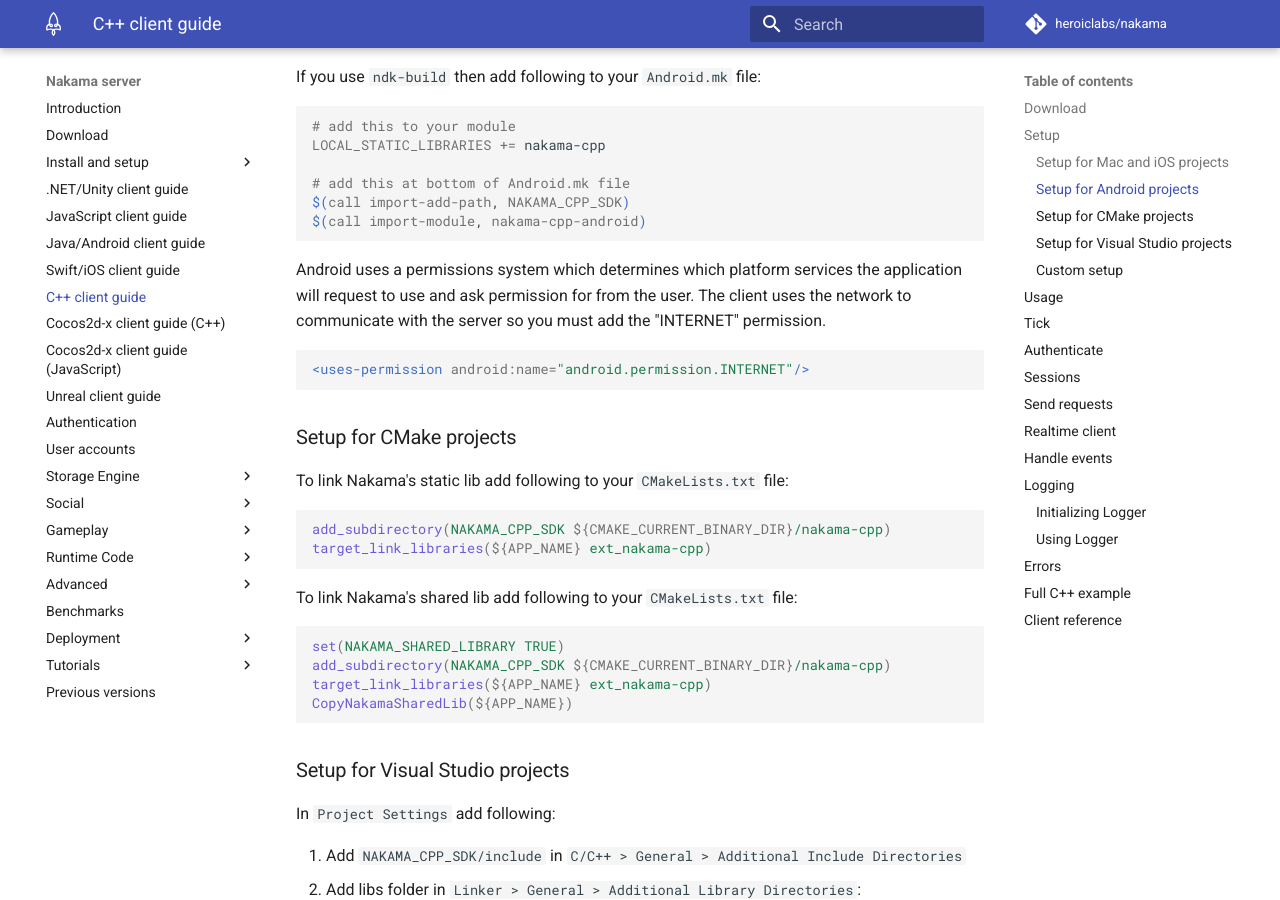
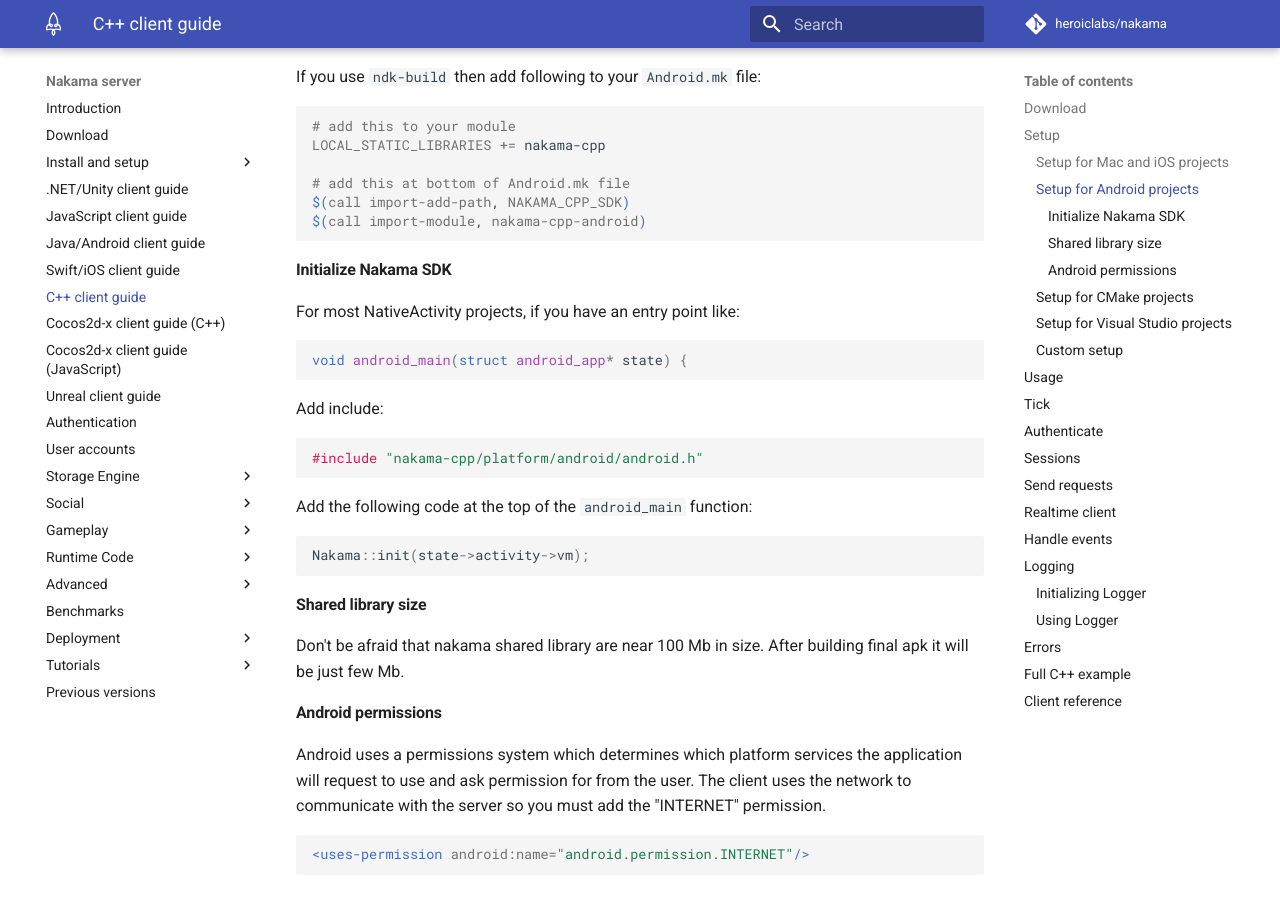
Before and after one commit to heroiclabs/nakama-docs, an MkDocs documentation site: the page built from docs/cpp-client-guide.md, in a window 1280 px wide and 900 px high, scrolled down 1072 px. Built offline with MkDocs 1.6.1 and Material for MkDocs 9.7.7, drawn with Linux system fonts in a browser that asks for light colours; comment, search, counter and statistics services are not loaded; old or Windows-style settings are respelled for this version of MkDocs; some of the changed text lies outside the part shown.

Commit message:
update cpp-client-guide

````diff
--- a/docs/cpp-client-guide.md
+++ b/docs/cpp-client-guide.md
@@ -39,6 +39,32 @@
 $(call import-add-path, NAKAMA_CPP_SDK)
 $(call import-module, nakama-cpp-android)
 ```
+
+#### Initialize Nakama SDK
+
+For most NativeActivity projects, if you have an entry point like:
+
+```cpp
+void android_main(struct android_app* state) {
+```
+
+Add include:
+
+```cpp
+#include "nakama-cpp/platform/android/android.h"
+```
+
+Add the following code at the top of the `android_main` function:
+
+```cpp
+Nakama::init(state->activity->vm);
+```
+
+#### Shared library size
+
+Don't be afraid that nakama shared library are near 100 Mb in size. After building final apk it will be just few Mb.
+
+#### Android permissions
 
 Android uses a permissions system which determines which platform services the application will request to use and ask permission for from the user. The client uses the network to communicate with the server so you must add the "INTERNET" permission.
 
@@ -107,19 +133,21 @@
 The client object is used to execute all logic against the server.
 
 ```cpp
-DefaultClientParameters parameters;
+NClientParameters parameters;
 parameters.serverKey = "defaultkey";
 parameters.host = "127.0.0.1";
-parameters.port = 7350;
+parameters.port = DEFAULT_PORT;
 NClientPtr client = createDefaultClient(parameters);
 ```
+
+The `createDefaultClient` will create HTTP/1.1 client to use REST API.
 
 !!! Note
     By default the client uses connection settings "127.0.0.1" and 7350 port to connect to a local Nakama server.
 
 ```cpp
 // Quickly setup a client for a local server.
-NClientPtr client = createDefaultClient(DefaultClientParameters());
+NClientPtr client = createDefaultClient(NClientParameters());
 ```
 
 ## Tick
````
Also changed, not shown: other parts of docs/cpp-client-guide.md (+3 -4 lines).
